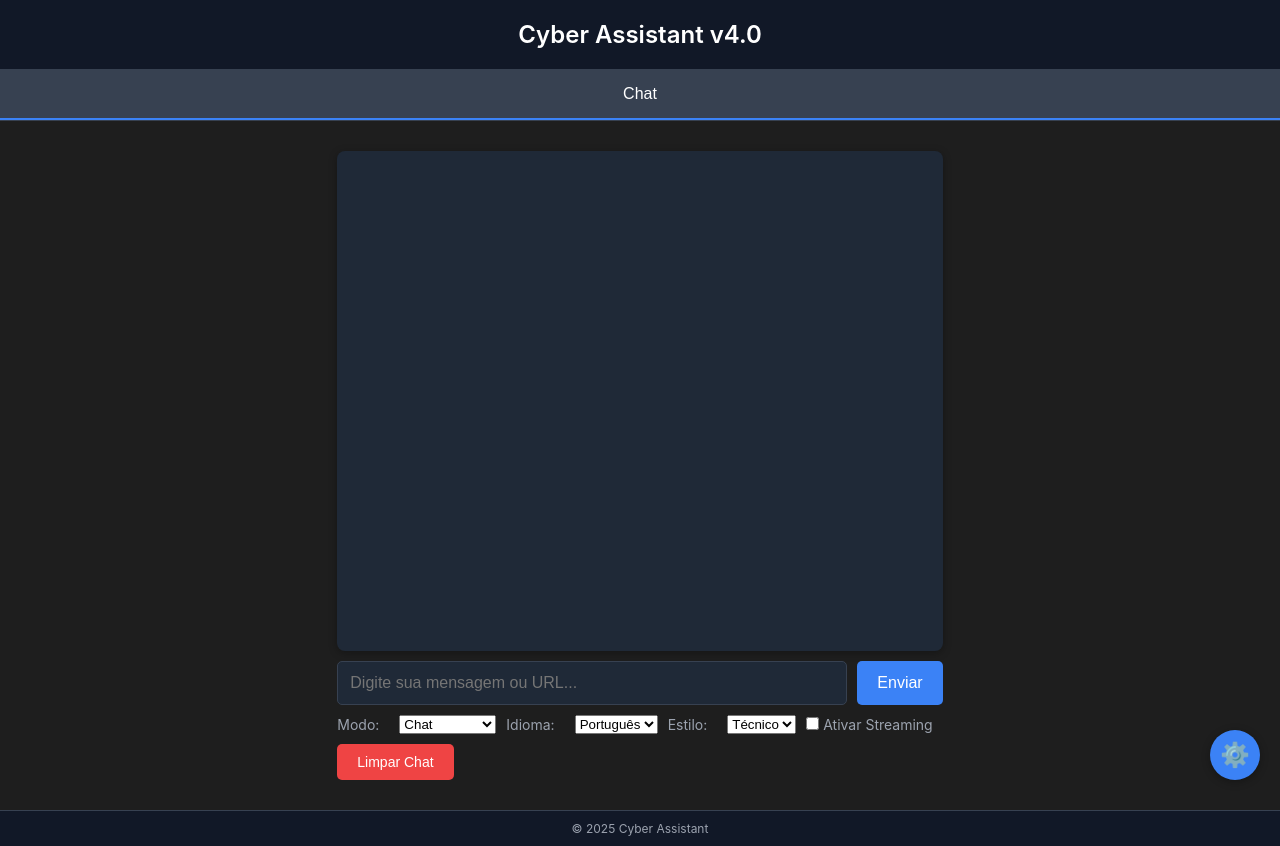
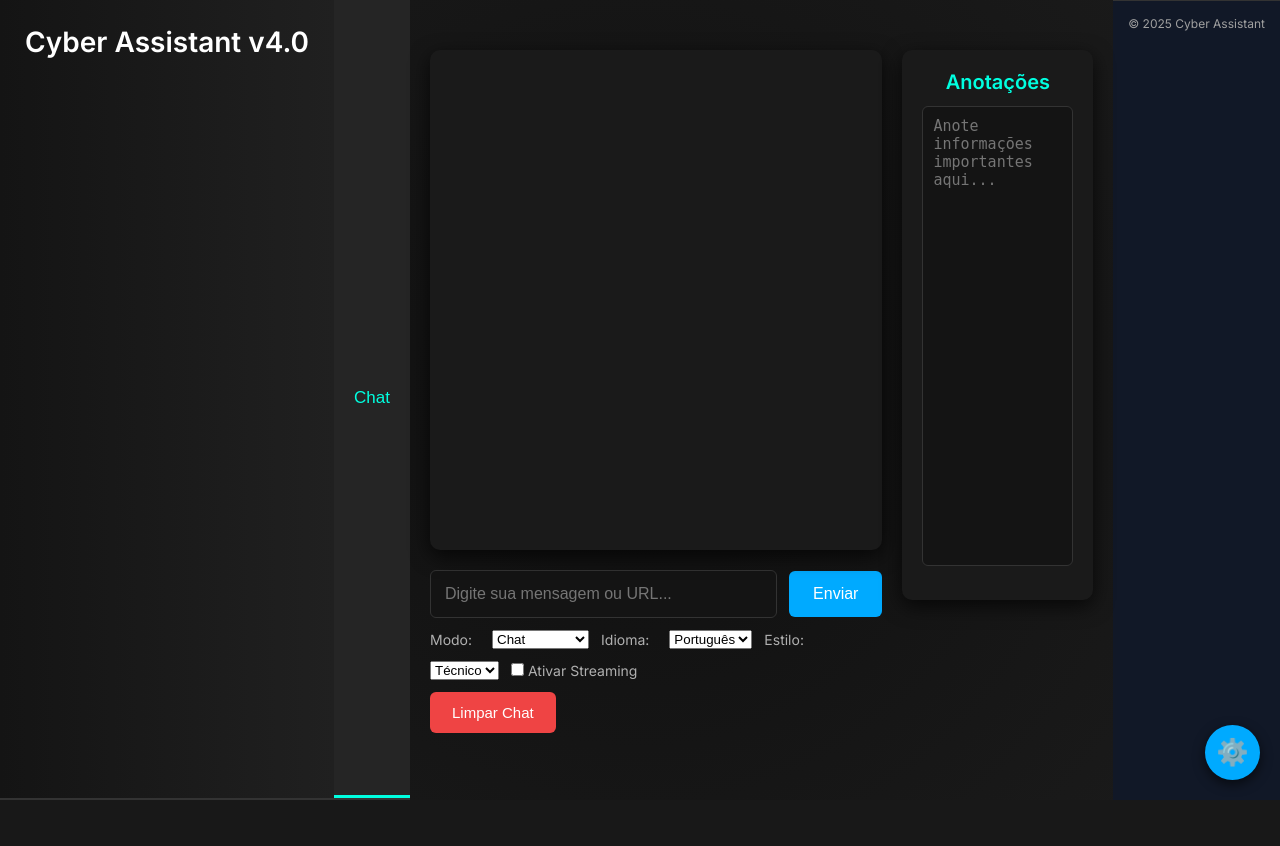
Before and after one commit to g0dux/CHATCYBER-BETA-, a Flask app: template template/index.html in a window 1280 px wide. After the commit the page ends 800 px from the top, so only its background shows below. Run offline with Flask 3, Linux system fonts and the light colour scheme; the template is opened without the code that fills it, so the values that code supplies are empty; parts of the project's set-up code (start-up, migrations or seed data) failed here and were passed over.

Commit message:
Update index.html

```diff
--- a/template/index.html
+++ b/template/index.html
@@ -3,67 +3,83 @@
 <head>
   <meta charset="UTF-8">
   <title>Cyber Assistant v4.0</title>
+  <!-- Importação da fonte Inter do Google Fonts -->
+  <link rel="preconnect" href="https://fonts.googleapis.com">
+  <link rel="preconnect" href="https://fonts.gstatic.com" crossorigin>
+  <link href="https://fonts.googleapis.com/css2?family=Inter:wght@400;600&display=swap" rel="stylesheet">
   <style>
     /* Reset e estilo base */
     * { margin: 0; padding: 0; box-sizing: border-box; }
     body {
-      background-color: #1e1e1e;
-      color: #d1d5db;
+      background: radial-gradient(circle, #0f0f0f, #1c1c1c);
+      color: #e0e0e0;
       font-family: 'Inter', sans-serif;
       display: flex;
-      flex-direction: column;
       min-height: 100vh;
+      transition: background 0.5s, color 0.5s;
     }
     header {
-      background-color: #111827;
+      background: linear-gradient(90deg, #141414, #202020);
       color: #fff;
-      padding: 20px;
+      padding: 25px;
       text-align: center;
-      font-size: 24px;
+      font-size: 28px;
       font-weight: 600;
-      border-bottom: 1px solid #374151;
+      border-bottom: 2px solid #333;
+      box-shadow: 0 4px 8px rgba(0,0,0,0.5);
+      transition: background 0.3s;
     }
     .nav-tabs {
       display: flex;
-      background-color: #1e293b;
-      border-bottom: 1px solid #374151;
+      background-color: #151515;
+      border-bottom: 2px solid #333;
     }
     .nav-tabs button {
       flex: 1;
-      padding: 15px 20px;
+      padding: 18px 20px;
       background: none;
       border: none;
-      color: #9ca3af;
-      font-size: 16px;
+      color: #a0a0a0;
+      font-size: 17px;
       cursor: pointer;
-      transition: background-color 0.2s;
+      transition: background 0.3s, color 0.3s;
     }
     .nav-tabs button:hover {
-      background-color: #27303f;
+      background-color: #1d1d1d;
     }
     .nav-tabs button.active {
-      background-color: #374151;
-      color: #fff;
-      border-bottom: 2px solid #3b82f6;
+      background-color: #252525;
+      color: #00ffe0;
+      border-bottom: 3px solid #00ffe0;
     }
-    .container {
+    .main-container {
+      display: flex;
       flex: 1;
-      max-width: 800px;
-      margin: 20px auto;
-      padding: 10px;
+      max-width: 1200px;
+      margin: 30px auto;
+      padding: 20px;
+      gap: 20px;
+    }
+    .chat-container {
+      flex: 3;
+      display: flex;
+      flex-direction: column;
     }
     .chat-window {
-      background-color: #1f2937;
-      border-radius: 8px;
-      padding: 20px;
+      background-color: #1a1a1a;
+      border-radius: 10px;
+      padding: 25px;
       height: 500px;
       overflow-y: auto;
-      margin-bottom: 10px;
-      box-shadow: 0 2px 8px rgba(0,0,0,0.3);
+      margin-bottom: 20px;
+      box-shadow: 0 6px 20px rgba(0,0,0,0.7);
+      position: relative;
+      transition: background 0.3s, box-shadow 0.3s;
     }
     .message {
-      margin-bottom: 15px;
+      margin-bottom: 20px;
       display: flex;
+      animation: slideIn 0.5s ease-out;
     }
     .message.user {
       justify-content: flex-end;
@@ -72,112 +88,173 @@
       justify-content: flex-start;
     }
     .bubble {
-      padding: 10px 15px;
-      border-radius: 12px;
-      max-width: 70%;
+      padding: 12px 18px;
+      border-radius: 15px;
+      max-width: 75%;
       word-wrap: break-word;
-      font-size: 16px;
-      line-height: 1.5;
+      font-size: 17px;
+      line-height: 1.6;
+      transition: background 0.3s, transform 0.2s;
     }
     .message.user .bubble {
-      background-color: #3b82f6;
-      color: #fff;
-      border-radius: 12px 12px 0 12px;
+      background: linear-gradient(90deg, #00ffe0, #00aaff);
+      color: #0a0a0a;
+      border-radius: 15px 15px 0 15px;
+      transform: translateX(10px);
     }
     .message.ai .bubble {
-      background-color: #374151;
-      color: #d1d5db;
-      border-radius: 12px 12px 12px 0;
+      background-color: #2a2a2a;
+      color: #e0e0e0;
+      border-radius: 15px 15px 15px 0;
+      transform: translateX(-10px);
     }
     .input-area {
       display: flex;
-      gap: 10px;
+      gap: 12px;
+      align-items: center;
     }
     .input-area input[type="text"] {
       flex: 1;
-      padding: 12px;
-      border: 1px solid #374151;
-      border-radius: 5px;
-      background-color: #1f2937;
-      color: #d1d5db;
+      padding: 14px;
+      border: 1px solid #333;
+      border-radius: 6px;
+      background-color: #141414;
+      color: #e0e0e0;
       font-size: 16px;
+      transition: border-color 0.3s, box-shadow 0.3s;
+    }
+    .input-area input[type="text"]:focus {
+      border-color: #00ffe0;
+      outline: none;
+      box-shadow: 0 0 8px rgba(0,255,224,0.5);
     }
     .input-area button {
-      padding: 12px 20px;
+      padding: 14px 24px;
       border: none;
-      background-color: #3b82f6;
+      background-color: #00aaff;
       color: #fff;
-      border-radius: 5px;
+      border-radius: 6px;
       cursor: pointer;
       font-size: 16px;
-      transition: background-color 0.2s;
+      transition: background 0.3s, transform 0.2s;
     }
     .input-area button:hover {
-      background-color: #2563eb;
+      background-color: #0088cc;
+      transform: scale(1.05);
     }
     .form-options {
-      margin-top: 10px;
+      margin-top: 12px;
       display: flex;
       flex-wrap: wrap;
-      gap: 10px;
+      gap: 12px;
       align-items: center;
       font-size: 14px;
-      color: #9ca3af;
+      color: #b0b0b0;
     }
     .form-options label {
-      margin-right: 10px;
+      margin-right: 8px;
     }
-    /* Opções de investigação (ocultas por padrão) */
     #investigationOptions { display: none; }
+    /* Sidebar para anotações */
+    .sidebar {
+      flex: 1;
+      background-color: #1a1a1a;
+      border-radius: 10px;
+      padding: 20px;
+      box-shadow: 0 6px 20px rgba(0,0,0,0.7);
+      height: 550px;
+      overflow-y: auto;
+      position: relative;
+      transition: background 0.3s, box-shadow 0.3s;
+    }
+    .sidebar h3 {
+      margin-bottom: 12px;
+      font-size: 20px;
+      color: #00ffe0;
+      text-align: center;
+    }
+    .sidebar textarea {
+      width: 100%;
+      height: calc(100% - 50px);
+      background-color: #141414;
+      border: 1px solid #333;
+      border-radius: 6px;
+      color: #e0e0e0;
+      padding: 10px;
+      font-size: 15px;
+      resize: none;
+      transition: border-color 0.3s;
+    }
+    .sidebar textarea:focus {
+      border-color: #00ffe0;
+      outline: none;
+    }
     /* Spinner de carregamento */
     #loadingSpinner {
       display: none;
-      margin: 10px auto;
-      border: 6px solid #f3f3f3;
-      border-top: 6px solid #3b82f6;
+      margin: 15px auto;
+      border: 6px solid #333;
+      border-top: 6px solid #00ffe0;
       border-radius: 50%;
-      width: 30px;
-      height: 30px;
+      width: 36px;
+      height: 36px;
       animation: spin 1s linear infinite;
     }
     @keyframes spin {
       0% { transform: rotate(0deg); }
       100% { transform: rotate(360deg); }
     }
+    @keyframes slideIn {
+      from { opacity: 0; transform: translateY(15px); }
+      to { opacity: 1; transform: translateY(0); }
+    }
     footer {
       background-color: #111827;
-      color: #9ca3af;
+      color: #a0a0a0;
       text-align: center;
-      padding: 10px;
+      padding: 15px;
       font-size: 12px;
-      border-top: 1px solid #374151;
+      border-top: 1px solid #333;
+      transition: background 0.3s;
     }
-    /* Estilos para o modal de configurações */
+    /* Modal de configurações */
     #configModal {
       display: none;
       position: fixed;
-      top: 0;
-      left: 0;
+      top: 0; left: 0;
       width: 100%;
       height: 100%;
-      background: rgba(0,0,0,0.6);
+      background: rgba(0, 0, 0, 0.85);
       justify-content: center;
       align-items: center;
       z-index: 1000;
+      animation: fadeInModal 0.5s ease;
+    }
+    @keyframes fadeInModal {
+      from { opacity: 0; }
+      to { opacity: 1; }
     }
     #configModal .modal-content {
-      background: #1e1e1e;
-      padding: 20px;
+      background: #121212;
+      padding: 25px;
       border-radius: 8px;
       max-width: 500px;
       width: 90%;
-      color: #d1d5db;
+      color: #e0e0e0;
+      box-shadow: 0 6px 18px rgba(0,0,0,0.7);
+      animation: slideDown 0.5s ease-out;
+    }
+    @keyframes slideDown {
+      from { transform: translateY(-20px); opacity: 0; }
+      to { transform: translateY(0); opacity: 1; }
     }
     #configModal .modal-content h2 {
-      margin-bottom: 15px;
+      margin-bottom: 18px;
+      text-align: center;
+      font-size: 22px;
     }
     #configModal .modal-content form > div {
-      margin-bottom: 10px;
+      margin-bottom: 12px;
     }
     #configModal label {
       display: block;
@@ -186,51 +263,61 @@
     #configModal input[type="number"],
     #configModal input[type="color"] {
       width: 100%;
-      padding: 6px;
-      border: 1px solid #374151;
+      padding: 8px;
+      border: 1px solid #333;
       border-radius: 4px;
-      background-color: #1f2937;
-      color: #d1d5db;
+      background-color: #1a1a1a;
+      color: #e0e0e0;
     }
     #configModal button {
-      padding: 8px 12px;
+      padding: 10px 16px;
       border: none;
-      background-color: #3b82f6;
+      background-color: #00aaff;
       color: #fff;
       border-radius: 4px;
       cursor: pointer;
       margin-right: 10px;
+      transition: background 0.3s, transform 0.2s;
     }
-    /* Estilo para o botão de configurações flutuante */
+    #configModal button:hover {
+      background-color: #0088cc;
+      transform: scale(1.05);
+    }
+    /* Botão de configurações flutuante */
     #configToggleButton {
       position: fixed;
       bottom: 20px;
       right: 20px;
-      background-color: #3b82f6;
+      background-color: #00aaff;
       color: #fff;
       border: none;
       border-radius: 50%;
-      width: 50px;
-      height: 50px;
+      width: 55px;
+      height: 55px;
       cursor: pointer;
-      font-size: 24px;
+      font-size: 26px;
       z-index: 1001;
-      box-shadow: 0 2px 8px rgba(0,0,0,0.3);
+      box-shadow: 0 4px 12px rgba(0,0,0,0.6);
+      transition: transform 0.3s;
+    }
+    #configToggleButton:hover {
+      transform: rotate(45deg) scale(1.1);
     }
     /* Botão de limpar chat */
     #clearChat {
-      margin-top: 10px;
-      padding: 10px 20px;
+      margin-top: 12px;
+      padding: 12px 22px;
       background-color: #ef4444;
       color: #fff;
       border: none;
-      border-radius: 5px;
+      border-radius: 6px;
       cursor: pointer;
-      font-size: 14px;
-      transition: background-color 0.2s;
+      font-size: 15px;
+      transition: background 0.3s, transform 0.2s;
     }
     #clearChat:hover {
       background-color: #dc2626;
+      transform: scale(1.05);
     }
   </style>
   <!-- Estilo personalizado atualizado via configurações -->
@@ -241,7 +328,8 @@
   <div class="nav-tabs">
     <button class="tab-button active" data-tab="chatTab">Chat</button>
   </div>
-  <div class="container">
+  <div class="main-container">
+    <div class="chat-container">
       <div id="chatTab" class="tab-content">
         <div class="chat-window" id="chatWindow"></div>
         <!-- Spinner de carregamento -->
@@ -291,6 +379,12 @@
         </form>
         <!-- Botão para limpar o chat -->
         <button id="clearChat">Limpar Chat</button>
+      </div>
+    </div>
+    <!-- Sidebar para anotações -->
+    <div class="sidebar">
+      <h3>Anotações</h3>
+      <textarea id="notesArea" placeholder="Anote informações importantes aqui..."></textarea>
     </div>
   </div>
   <footer>© 2025 Cyber Assistant</footer>
```
Lines whose indentation alone changed are shown as unchanged.
